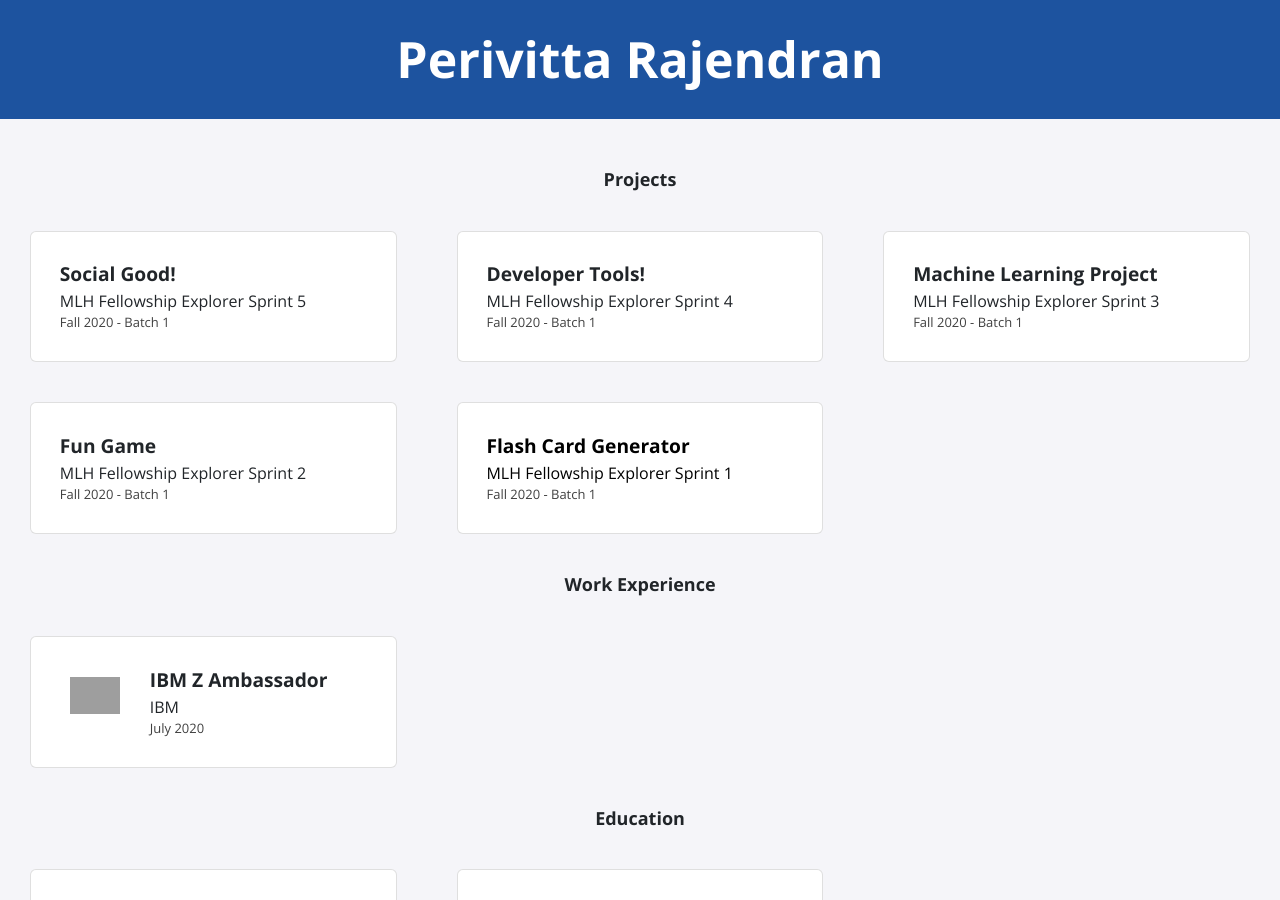
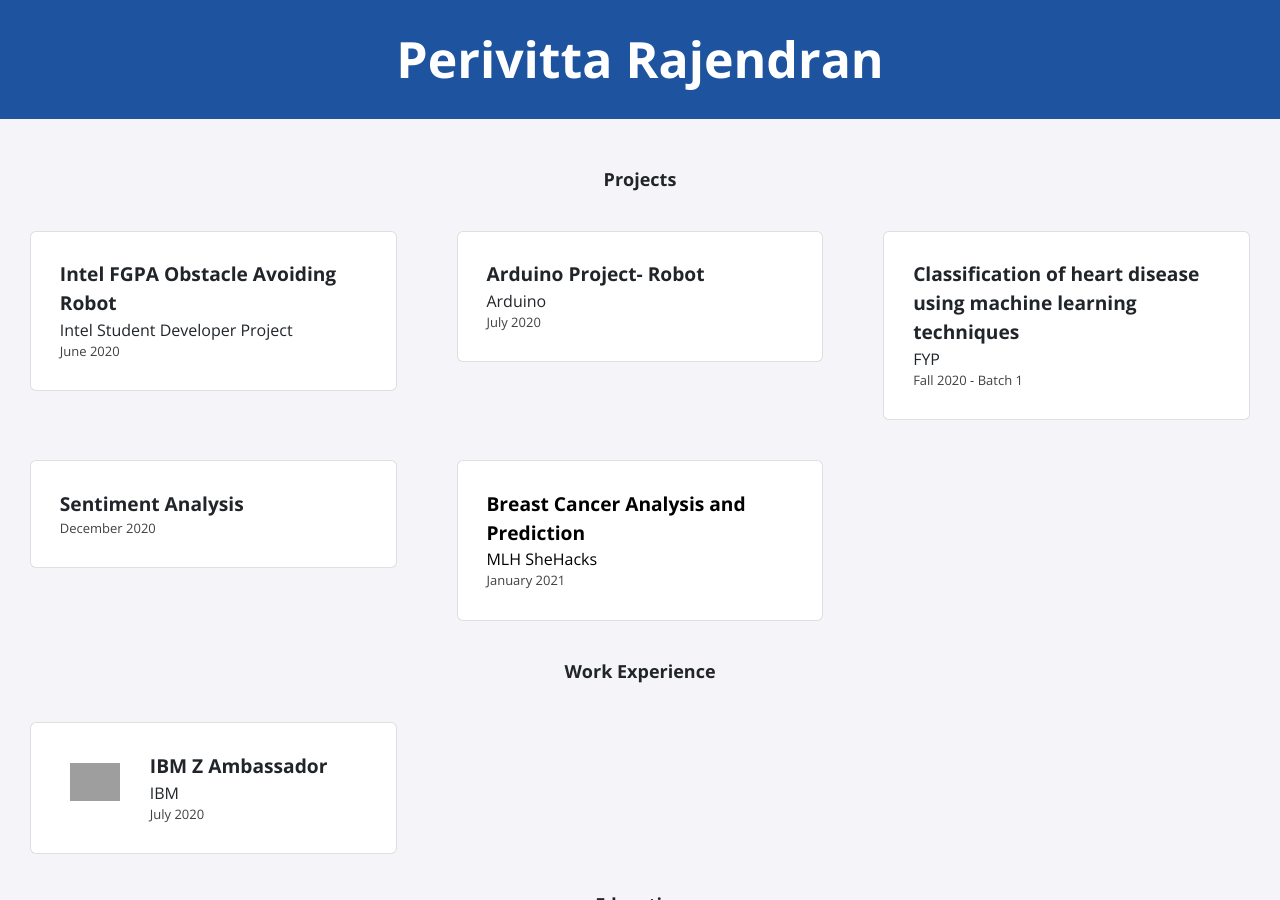
Before and after one commit to Perivitta/perivitta.github.io, a Jekyll site: the page built from index.html, in a window 1280 px wide and 900 px high, scrolled down 271 px. Built offline with Jekyll 4.4.1, drawn with Linux system fonts in a browser that asks for light colours; nearby versions of some CDN libraries; grey boxes are pictures that could not be loaded.

Commit message:
Update projects.yml

```diff
--- a/_data/projects.yml
+++ b/_data/projects.yml
@@ -1,20 +1,19 @@
-- title: Social Good!
-  event: MLH Fellowship Explorer Sprint 5
+- title: Intel FGPA Obstacle Avoiding Robot
+  event: Intel Student Developer Project
+  date: June 2020
+
+- title: Arduino Project- Robot
+  event: Arduino
+  date: July 2020
+
+- title: Classification of heart disease using machine learning techniques
+  event: FYP
   date: Fall 2020 - Batch 1
 
-- title: Developer Tools!
-  event: MLH Fellowship Explorer Sprint 4
-  date: Fall 2020 - Batch 1
+- title: Sentiment Analysis
+  date: December 2020
 
-- title: Machine Learning Project
-  event: MLH Fellowship Explorer Sprint 3
-  date: Fall 2020 - Batch 1
-
-- title: Fun Game
-  event: MLH Fellowship Explorer Sprint 2
-  date: Fall 2020 - Batch 1
-
-- title: Flash Card Generator
-  event: MLH Fellowship Explorer Sprint 1
-  date: Fall 2020 - Batch 1
-  page-name: sprint1
+- title: Breast Cancer Analysis and Prediction
+  event: MLH SheHacks
+  date: January 2021
+  page-name: shehacks
```
